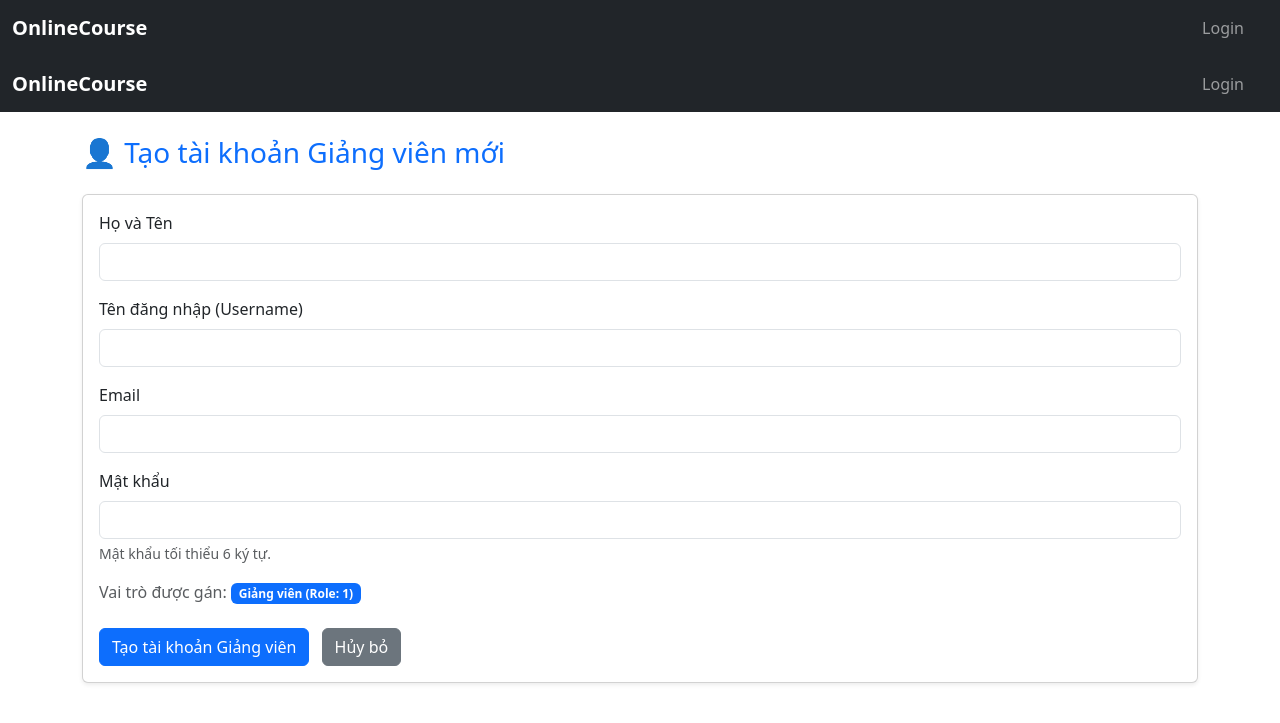
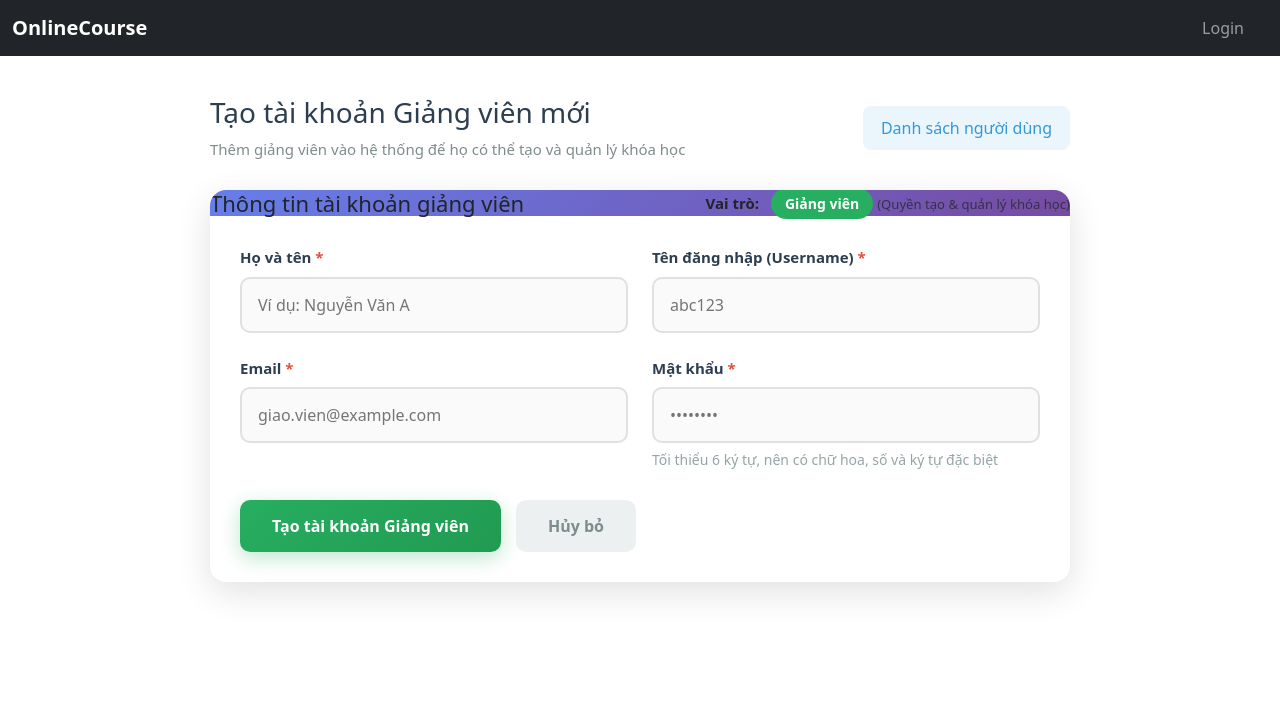
Before and after one commit to NDKha-DEV/CNWeb_BTTH02, a PHP site: the page made by onlinecourse/views/admin/users/create_instructor.php in a window 1280 px wide. Shown: the top 723 px of the page. Run offline with PHP 8.4, Linux system fonts and the light colour scheme; the template is opened without the code that fills it, so the values that code supplies are empty; some libraries are stand-ins or nearby versions.

Commit message:
ui(admin-create-instructor): better ui

```diff
--- /dev/null
+++ b/onlinecourse/assets/css/admin-create-instructor.css
@@ -0,0 +1,206 @@
+/* =============================================
+   Admin - Tạo tài khoản Giảng viên mới
+   ============================================= */
+
+.create-instructor-container {
+    max-width: 900px;
+    margin: 40px auto;
+    padding: 0 20px;
+}
+
+.page-header {
+    display: flex;
+    justify-content: space-between;
+    align-items: flex-start;
+    margin-bottom: 30px;
+    flex-wrap: wrap;
+    gap: 20px;
+}
+
+.page-header h1 {
+    margin: 0;
+    color: #2c3e50;
+    font-size: 28px;
+}
+
+.subtitle {
+    margin: 8px 0 0;
+    color: #7f8c8d;
+    font-size: 15px;
+}
+
+.btn-back {
+    align-self: center;
+    color: #3498db;
+    text-decoration: none;
+    font-weight: 500;
+    padding: 10px 18px;
+    border-radius: 8px;
+    transition: all 0.3s;
+    background: rgba(52, 152, 219, 0.1);
+}
+
+.btn-back:hover {
+    background: #3498db;
+    color: white;
+}
+
+/* Alert */
+.alert {
+    padding: 16px 20px;
+    border-radius: 10px;
+    margin-bottom: 25px;
+    font-weight: 500;
+    box-shadow: 0 4px 12px rgba(0,0,0,0.08);
+}
+
+.alert-success { background: #d4edda; color: #155724; border: 1px solid #c3e6cb; }
+.alert-error   { background: #f8d7da; color: #721c24; border: 1px solid #f5c6cb; }
+
+/* Form Card */
+.form-card {
+    background: white;
+    border-radius: 16px;
+    overflow: hidden;
+    box-shadow: 0 10px 35px rgba(0,0,0,0.12);
+}
+
+.card-header {
+    background: linear-gradient(135deg, #667eea 0%, #764ba2 100%);
+    color: white;
+    padding: 24px 30px;
+    display: flex;
+    justify-content: space-between;
+    align-items: center;
+    flex-wrap: wrap;
+    gap: 15px;
+}
+
+.card-header h2 {
+    margin: 0;
+    font-size: 22px;
+}
+
+.role-badge {
+    text-align: right;
+    font-size: 15px;
+}
+
+.badge-role {
+    background: #27ae60;
+    color: white;
+    padding: 6px 14px;
+    border-radius: 20px;
+    font-size: 14px;
+    font-weight: 600;
+    margin-left: 8px;
+}
+
+/* Form */
+.instructor-form {
+    padding: 30px;
+}
+
+.form-grid {
+    display: grid;
+    grid-template-columns: repeat(auto-fit, minmax(300px, 1fr));
+    gap: 24px;
+    margin-bottom: 30px;
+}
+
+.form-group {
+    display: flex;
+    flex-direction: column;
+}
+
+.form-group label {
+    font-weight: 600;
+    color: #2c3e50;
+    margin-bottom: 8px;
+    font-size: 15px;
+}
+
+.required {
+    color: #e74c3c;
+}
+
+.form-input {
+    padding: 14px 16px;
+    font-size: 16px;
+    border: 2px solid #e0e0e0;
+    border-radius: 10px;
+    transition: all 0.3s;
+    background: #fafafa;
+}
+
+.form-input:focus {
+    outline: none;
+    border-color: #667eea;
+    background: white;
+    box-shadow: 0 0 0 4px rgba(102, 126, 234, 0.15);
+}
+
+.form-hint {
+    margin-top: 6px;
+    color: #95a5a6;
+    font-size: 14px;
+}
+
+/* Buttons */
+.form-actions {
+    display: flex;
+    gap: 15px;
+    flex-wrap: wrap;
+}
+
+.btn-create {
+    padding: 14px 32px;
+    background: linear-gradient(135deg, #27ae60, #219a52);
+    color: white;
+    border: none;
+    border-radius: 10px;
+    font-size: 16px;
+    font-weight: 600;
+    cursor: pointer;
+    transition: all 0.3s;
+    box-shadow: 0 6px 20px rgba(39, 174, 96, 0.3);
+}
+
+.btn-create:hover {
+    background: linear-gradient(135deg, #219a52, #1e8449);
+    transform: translateY(-3px);
+    box-shadow: 0 10px 25px rgba(39, 174, 96, 0.4);
+}
+
+.btn-cancel {
+    display: inline-block;
+    padding: 14px 32px;
+    background: #ecf0f1;
+    color: #7f8c8d;
+    text-decoration: none;
+    border-radius: 10px;
+    font-size: 16px;
+    font-weight: 600;
+    transition: all 0.3s;
+    text-align: center;
+}
+
+.btn-cancel:hover {
+    background: #d5dbdb;
+    color: #2c3e50;
+    transform: translateY(-3px);
+}
+
+/* Responsive */
+@media (max-width: 768px) {
+    .card-header {
+        flex-direction: column;
+        text-align: center;
+    }
+    .role-badge {
+        text-align: center;
+    }
+    .form-actions {
+        justify-content: center;
+    }
+}
--- a/onlinecourse/views/admin/users/create_instructor.php
+++ b/onlinecourse/views/admin/users/create_instructor.php
@@ -1,52 +1,111 @@
 <?php
-    include 'views/layouts/header.php';
-    include 'views/layouts/sidebar.php';
+$page_title = "Tạo tài khoản Giảng viên mới";
+$css_files = ['admin-create-instructor.css']; // CSS riêng đẹp
+include './views/layouts/header.php';
 ?>
 
-<div class="container py-4">
-    <h2 class="h3 mb-4 text-primary">👤 Tạo tài khoản Giảng viên mới</h2>
+<div class="create-instructor-container">
+    <div class="page-header">
+        <div>
+            <h1>Tạo tài khoản Giảng viên mới</h1>
+            <p class="subtitle">Thêm giảng viên vào hệ thống để họ có thể tạo và quản lý khóa học</p>
+        </div>
+        <a href="<?= BASE_URL ?>admin/users" class="btn-back">
+            Danh sách người dùng
+        </a>
+    </div>
+
+    <!-- Flash Messages -->
+    <?php if (isset($_SESSION['success'])): ?>
+        <div class="alert alert-success">
+            <?= $_SESSION['success']; unset($_SESSION['success']); ?>
+        </div>
+    <?php endif; ?>
 
     <?php if (isset($_SESSION['error'])): ?>
-        <div class="alert alert-danger"><?= $_SESSION['error']; unset($_SESSION['error']); ?></div>
-    <?php endif; ?>
-    <?php if (isset($_SESSION['success'])): ?>
-        <div class="alert alert-success"><?= $_SESSION['success']; unset($_SESSION['success']); ?></div>
+        <div class="alert alert-error">
+            <?= $_SESSION['error']; unset($_SESSION['error']); ?>
+        </div>
     <?php endif; ?>
 
-    <div class="card shadow-sm">
-        <div class="card-body">
-            <form action="<?= BASE_URL ?>admin/users/create-instructor" method="POST">
+    <!-- Form Card -->
+    <div class="form-card">
+        <div class="card-header">
+            <h2>Thông tin tài khoản giảng viên</h2>
+            <div class="role-badge">
+                <strong>Vai trò:</strong>
+                <span class="badge-role">Giảng viên</span>
+                <small class="text-muted">(Quyền tạo & quản lý khóa học)</small>
+            </div>
+        </div>
 
-                <div class="mb-3">
-                    <label for="fullname" class="form-label">Họ và Tên</label>
-                    <input type="text" class="form-control" id="fullname" name="fullname" required>
+        <form action="<?= BASE_URL ?>admin/users/create-instructor" method="POST" class="instructor-form">
+            <div class="form-grid">
+                <div class="form-group">
+                    <label for="fullname">Họ và tên <span class="required">*</span></label>
+                    <input
+                        type="text"
+                        id="fullname"
+                        name="fullname"
+                        class="form-input"
+                        placeholder="Ví dụ: Nguyễn Văn A"
+                        required
+                        autocomplete="name"
+                    >
                 </div>
 
-                <div class="mb-3">
-                    <label for="username" class="form-label">Tên đăng nhập (Username)</label>
-                    <input type="text" class="form-control" id="username" name="username" required>
+                <div class="form-group">
+                    <label for="username">Tên đăng nhập (Username) <span class="required">*</span></label>
+                    <input
+                        type="text"
+                        id="username"
+                        name="username"
+                        class="form-input"
+                        placeholder="abc123"
+                        required
+                        autocomplete="username"
+                    >
                 </div>
 
-                <div class="mb-3">
-                    <label for="email" class="form-label">Email</label>
-                    <input type="email" class="form-control" id="email" name="email" required>
+                <div class="form-group">
+                    <label for="email">Email <span class="required">*</span></label>
+                    <input
+                        type="email"
+                        id="email"
+                        name="email"
+                        class="form-input"
+                        placeholder="giao.vien@example.com"
+                        required
+                        autocomplete="email"
+                    >
                 </div>
 
-                <div class="mb-3">
-                    <label for="password" class="form-label">Mật khẩu</label>
-                    <input type="password" class="form-control" id="password" name="password" required>
-                    <div class="form-text">Mật khẩu tối thiểu 6 ký tự.</div>
+                <div class="form-group">
+                    <label for="password">Mật khẩu <span class="required">*</span></label>
+                    <input
+                        type="password"
+                        id="password"
+                        name="password"
+                        class="form-input"
+                        placeholder="••••••••"
+                        required
+                        autocomplete="new-password"
+                        minlength="6"
+                    >
+                    <small class="form-hint">Tối thiểu 6 ký tự, nên có chữ hoa, số và ký tự đặc biệt</small>
                 </div>
+            </div>
 
-                <div class="mb-4">
-                    <p class="text-muted">Vai trò được gán: <span class="badge bg-primary">Giảng viên (Role: 1)</span></p>
-                </div>
-
-                <button type="submit" class="btn btn-primary me-2">Tạo tài khoản Giảng viên</button>
-                <a href="<?= BASE_URL ?>admin/users" class="btn btn-secondary">Hủy bỏ</a>
-            </form>
-        </div>
+            <div class="form-actions">
+                <button type="submit" class="btn-create">
+                    Tạo tài khoản Giảng viên
+                </button>
+                <a href="<?= BASE_URL ?>admin/users" class="btn-cancel">
+                    Hủy bỏ
+                </a>
+            </div>
+        </form>
     </div>
 </div>
 
-<?php include 'views/layouts/footer.php'; ?>
+<?php include './views/layouts/footer.php'; ?>
--- a/onlinecourse/views/layouts/sidebar.php
+++ b/onlinecourse/views/layouts/sidebar.php
@@ -28,6 +28,7 @@
                     <li class="nav-item"><a class="nav-link" href="<?= BASE_URL ?>admin/categories">Manage Categories</a></li>
                     <li class="nav-item"><a class="nav-link" href="<?= BASE_URL ?>admin/courses/pending">Pending Courses</a></li>
                     <li class="nav-item"><a class="nav-link" href="<?= BASE_URL ?>admin/statistics/views">Statistics</a></li>
+                    <li class="nav-item"><a class="nav-link" href="<?= BASE_URL ?>admin/users/create-instructor">New Teacher</a></li>
 
 
                 <?php elseif ($role === 1): ?>
```
